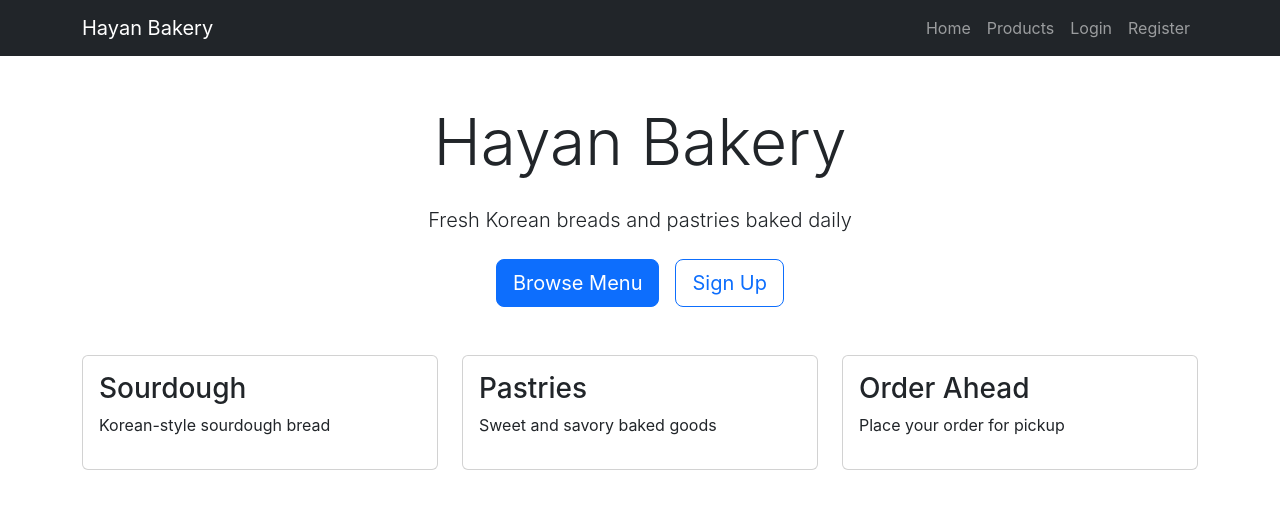
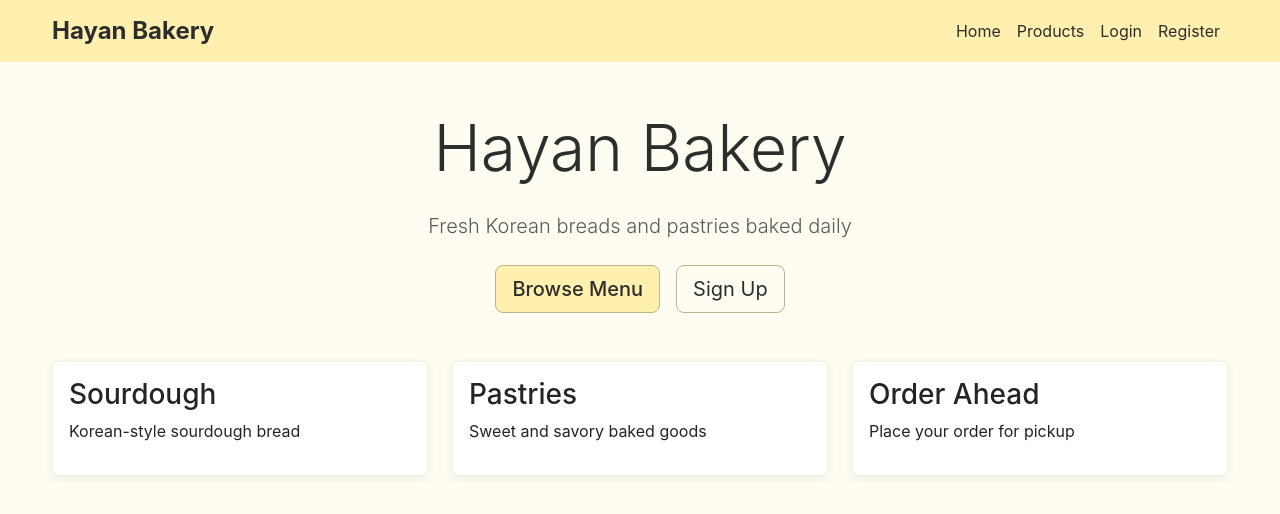
Before and after one commit to alicehjk/Project3, a React (Create React App) app in the folder client/: page / in a window 1280 px wide. Shown: the top 514 px of the page. Built offline with nearby package versions, Linux system fonts and the light colour scheme.

Commit message:
Module6-Week3-Day3: udpate the brand color hayan to yellow

```diff
--- a/client/src/index.js
+++ b/client/src/index.js
@@ -2,6 +2,7 @@ import React from 'react';
 import ReactDOM from 'react-dom/client';
 import 'bootstrap/dist/css/bootstrap.min.css';
 import 'bootstrap/dist/js/bootstrap.bundle.min.js';
+import './styles/main.scss';
 import './index.css';
 import App from './App';
 import reportWebVitals from './reportWebVitals';
--- a/client/src/styles/main.scss
+++ b/client/src/styles/main.scss
@@ -1,45 +1,99 @@
-// Variables
-$primary-color: #8b4513;
-$secondary-color: #d2691e;
-$light-bg: #f8f9fa;
-$dark-text: #333;
+// Hayan color palette
+$warm-yellow: #FFF0AF;
+$cream: #FFFDF2;
+$lemon-yellow: #FEF0AF;
+$butter-yellow: #FFF0AE;
+$beige-accent: #BEB487;
 
-// Mixins
+$primary-color: $warm-yellow;
+$secondary-color: $butter-yellow;
+$accent-color: $beige-accent;
+$dark-text: #2d2d2d;
+$light-text: #5a5a5a;
+
 @mixin card-shadow {
-  box-shadow: 0 2px 8px rgba(0, 0, 0, 0.1);
+  box-shadow: 0 2px 8px rgba(0, 0, 0, 0.08);
   transition: box-shadow 0.3s ease;
 
   &:hover {
-    box-shadow: 0 4px 12px rgba(0, 0, 0, 0.15);
+    box-shadow: 0 4px 12px rgba(0, 0, 0, 0.12);
   }
 }
 
-// Global styles
 body {
   font-family: 'Segoe UI', Tahoma, Geneva, Verdana, sans-serif;
   color: $dark-text;
+  background-color: $cream;
 }
 
-// Custom Bootstrap overrides
 .btn-primary {
   background-color: $primary-color;
-  border-color: $primary-color;
+  border-color: $accent-color;
+  color: $dark-text;
+  font-weight: 500;
 
   &:hover {
-    background-color: darken($primary-color, 10%);
-    border-color: darken($primary-color, 10%);
+    background-color: darken($primary-color, 5%);
+    border-color: darken($accent-color, 10%);
+    color: $dark-text;
+  }
+}
+
+.btn-outline-primary {
+  color: $dark-text;
+  border-color: $accent-color;
+
+  &:hover {
+    background-color: $primary-color;
+    border-color: $accent-color;
+    color: $dark-text;
   }
 }
 
 .card {
   @include card-shadow;
-  border: none;
+  border: 1px solid rgba(190, 180, 135, 0.2);
+  background-color: white;
 }
 
-// Navbar customization
+.navbar-dark {
+  background-color: $warm-yellow !important;
+}
+
 .navbar-brand {
   font-weight: bold;
   font-size: 1.5rem;
+  color: $dark-text !important;
 }
 
-// Page-specific styles will be added in Phase 3
+.nav-link {
+  color: $dark-text !important;
+
+  &:hover {
+    color: lighten($dark-text, 20%) !important;
+  }
+}
+
+.container {
+  max-width: 1200px;
+}
+
+.display-3 {
+  color: $dark-text;
+}
+
+.lead {
+  color: $light-text;
+}
+
+.form-control:focus {
+  border-color: $accent-color;
+  box-shadow: 0 0 0 0.2rem rgba(190, 180, 135, 0.25);
+}
+
+.badge {
+  &.bg-success {
+    background-color: $accent-color !important;
+    color: $dark-text;
+  }
+}
```
